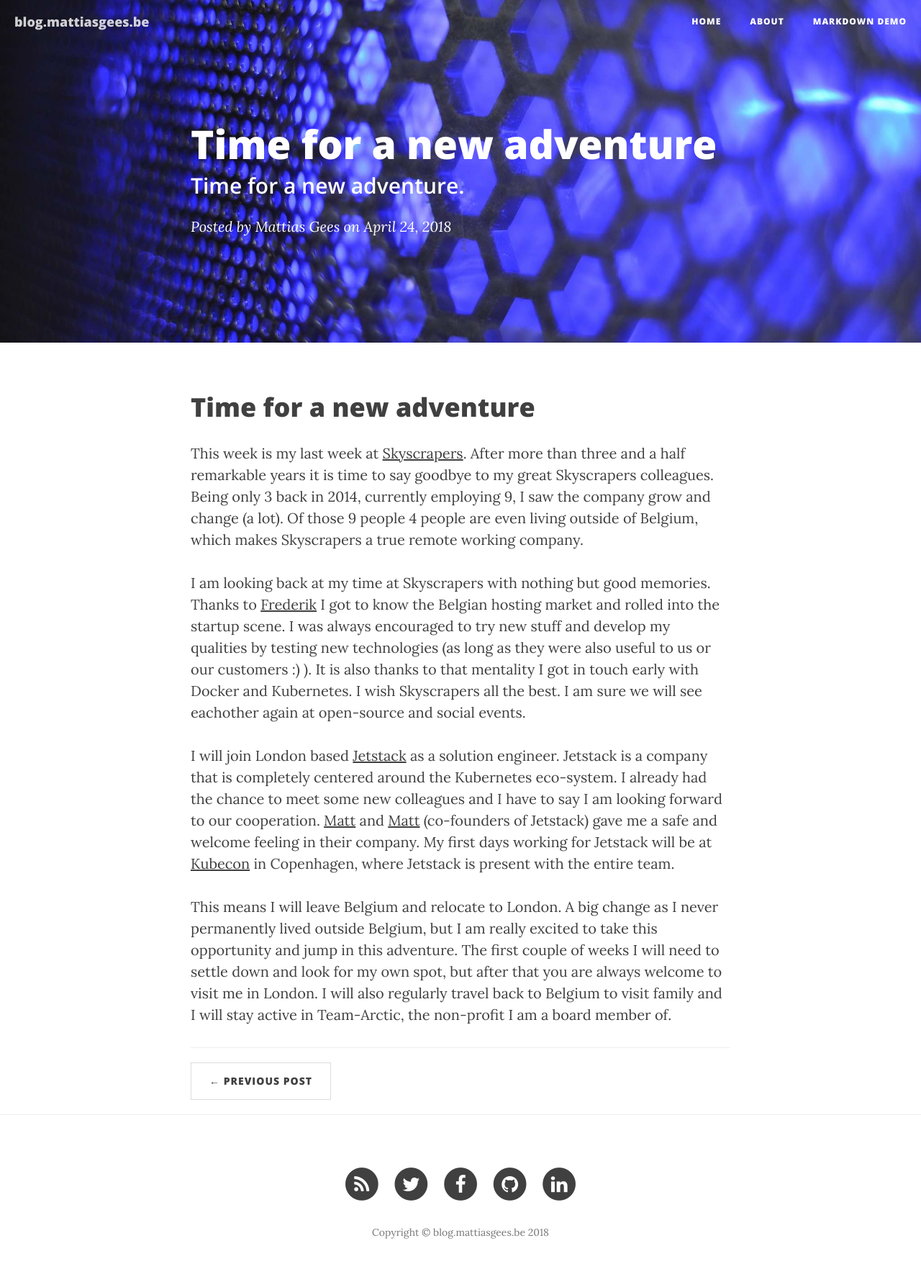
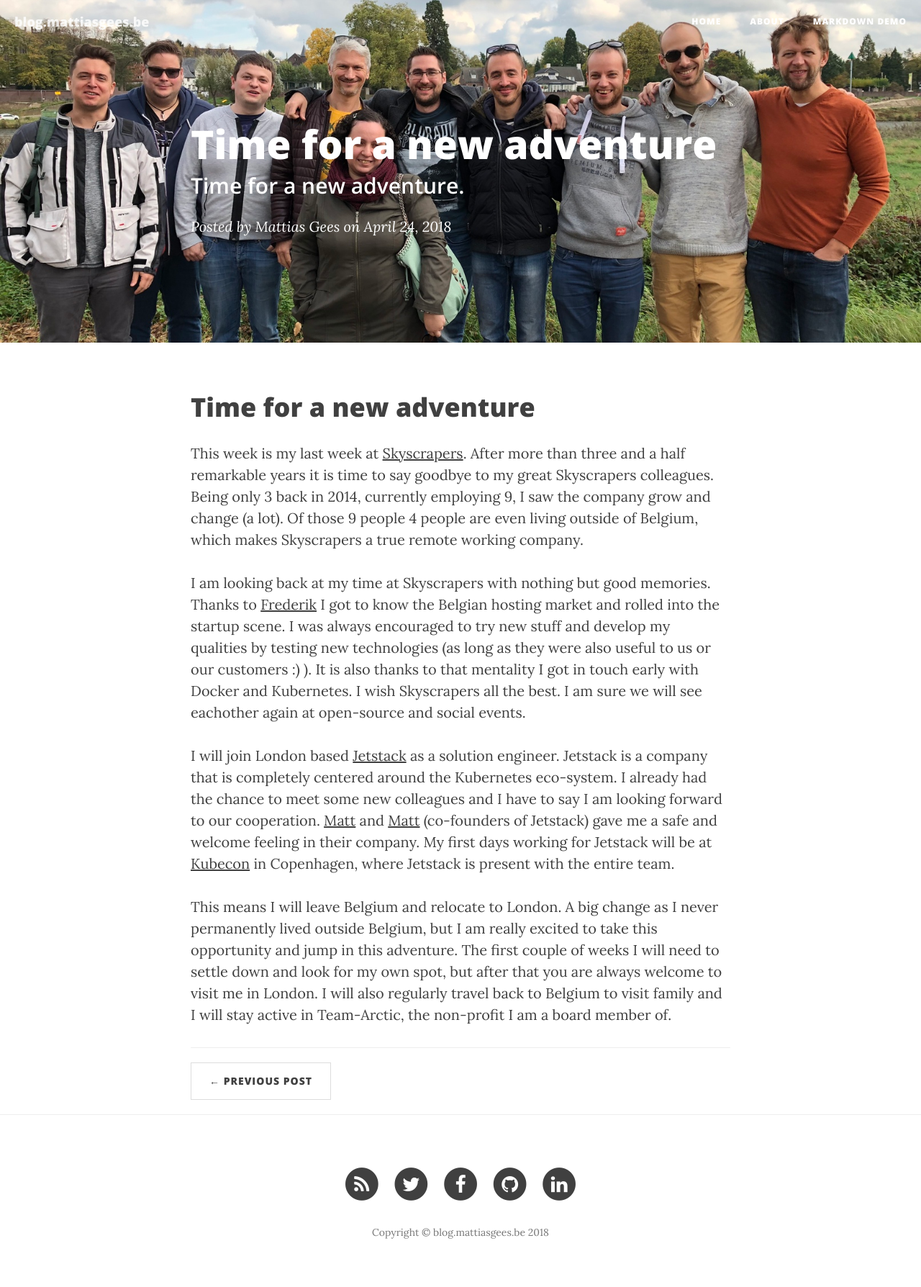
Before and after one commit to MattiasGees/MattiasGees.github.io, a Jekyll site: the page built from _posts/2018-04-24-time-for-new-adventure.markdown, in a window 1280 px wide. Shown: the whole page at 72% size. Built offline with Jekyll 4.4.1, drawn with Linux system fonts in a browser that asks for light colours; nearby versions of some CDN libraries; comment, search, counter and statistics services are not loaded.

Commit message:
Change image

```diff
--- a/_posts/2018-04-24-time-for-new-adventure.markdown
+++ b/_posts/2018-04-24-time-for-new-adventure.markdown
@@ -4,7 +4,7 @@ title:      "Time for a new adventure"
 subtitle:   "Time for a new adventure."
 date:       2018-04-24 16:30:00
 author:     "Mattias Gees"
-header-img: "img/standard.jpg "
+header-img: "img/skyscrapers.jpeg"
 ---
 
 # Time for a new adventure
```
